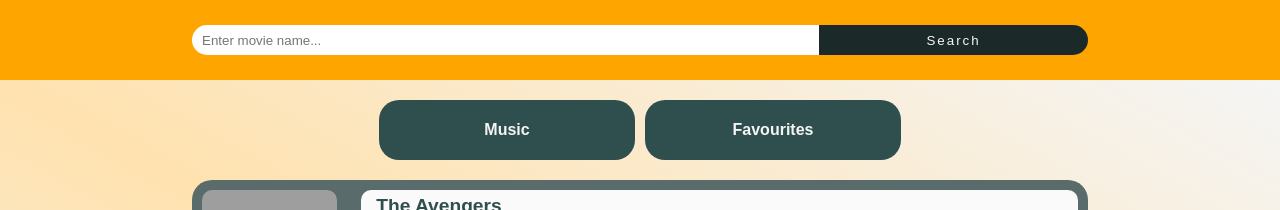
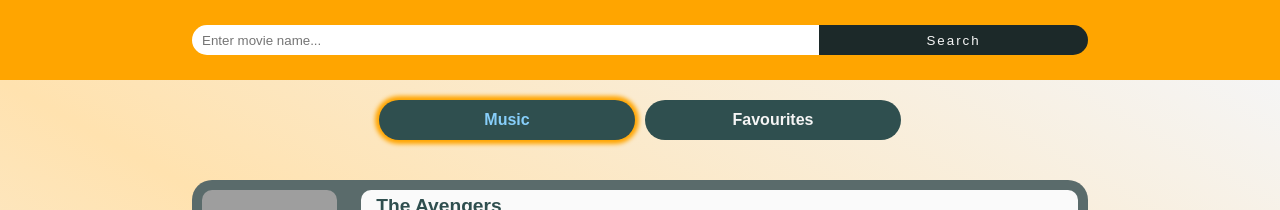
Before and after one commit to PreetinderSingh345/movie_app, a React (Create React App) app: page / in a window 1280 px wide. Shown: the top 210 px of the page. Built offline with nearby package versions, Linux system fonts and the light colour scheme; grey boxes are pictures that could not be loaded.

Commit message:
added some styling

```diff
--- a/src/components/App.js
+++ b/src/components/App.js
@@ -25,7 +25,31 @@ class App extends React.Component {
 
   // show fav unfav function which handles which tab to show according to the tab i.e. is clicked
 
-  showFavUnfav=(showFavourites)=>{
+  showFavUnfav=(event, showFavourites)=>{
+
+    // highlighting the new tab i.e. selected and removing the highlighted styling from the previous tab
+
+    let element=event.target;
+    let tabName=element.getAttribute("id");
+
+    let prevTab=null;
+    let nextTab=null;
+
+    if(tabName=="music-tab"){
+
+      prevTab=document.getElementById("favourites-tab");
+      nextTab=document.getElementById("music-tab");
+
+    }
+    else{
+
+      prevTab=document.getElementById("music-tab");
+      nextTab=document.getElementById("favourites-tab");
+
+    }
+
+    prevTab.classList.remove("tab-selected");
+    nextTab.classList.add("tab-selected");
 
     // dispatching an action according to the showFavourites value and unsubscribing as we'll subscribe to the store again when this event listener is called again
 
@@ -52,8 +76,8 @@ class App extends React.Component {
 
           <div id="tab-container">
 
-            <div className="tabs" id="music-tab" onClick={()=>this.showFavUnfav(false)}>Music</div>
-            <div className="tabs" id="favourites-tab" onClick={()=>this.showFavUnfav(true)}>Favourites</div>
+            <div className="tabs tab-selected" id="music-tab" onClick={(event)=>this.showFavUnfav(event, false)}>Music</div>
+            <div className="tabs" id="favourites-tab" onClick={(event)=>this.showFavUnfav(event, true)}>Favourites</div>
 
           </div>
 
--- a/src/index.css
+++ b/src/index.css
@@ -65,6 +65,14 @@ body {
   letter-spacing: 2px;
   border-radius: 0 15px 15px 0;
   cursor: pointer;
+  transition: box-shadow 0.3s ease-in-out, color 0.3s ease-in-out;
+
+}
+
+#search-button:hover{
+
+  box-shadow: 0 0 4px 4px inset grey;
+  color: lightskyblue;
 
 }
 
@@ -240,6 +248,14 @@ body {
   border-radius: 20px;
   min-width: 120px;
   cursor: pointer;
+  max-height: 40px;
+
+}
+
+.tab-selected{
+
+  box-shadow: 0 0 4px 4px orange;
+  color: lightskyblue;
 
 }
 
```
